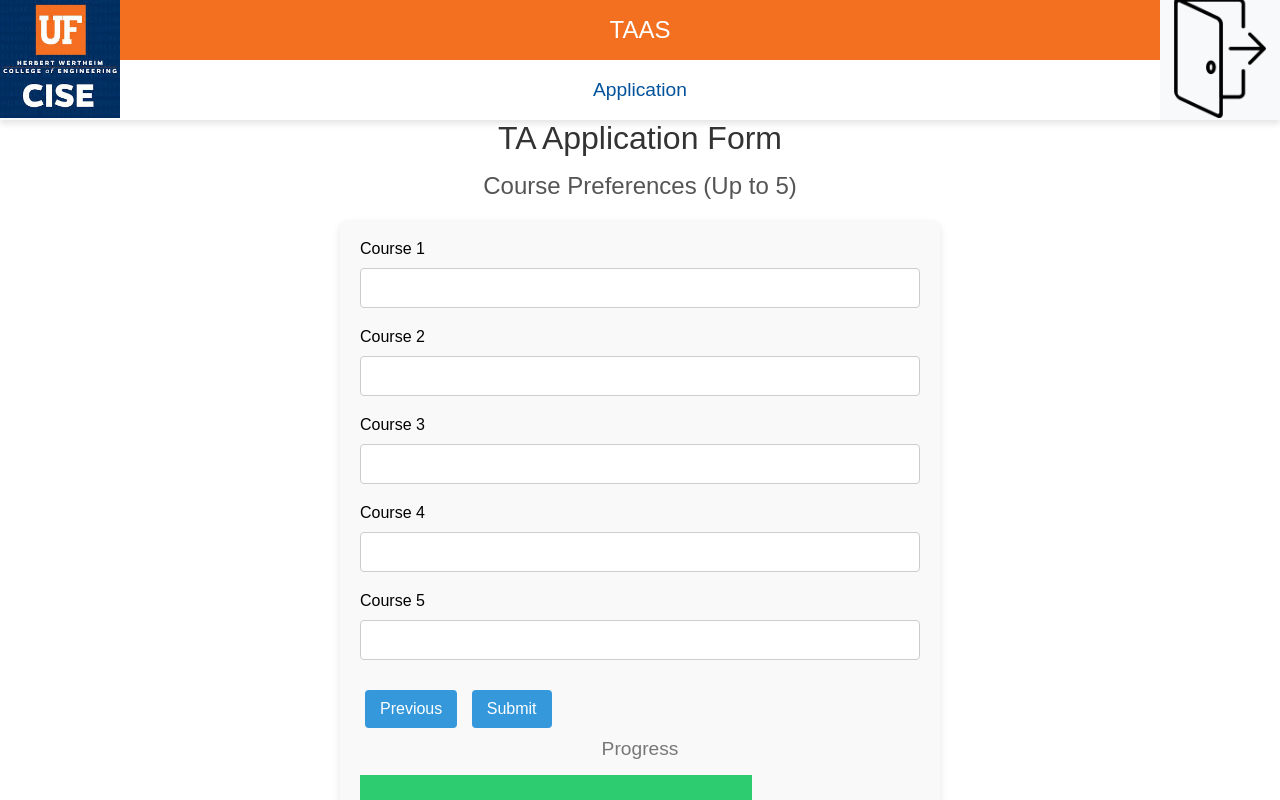
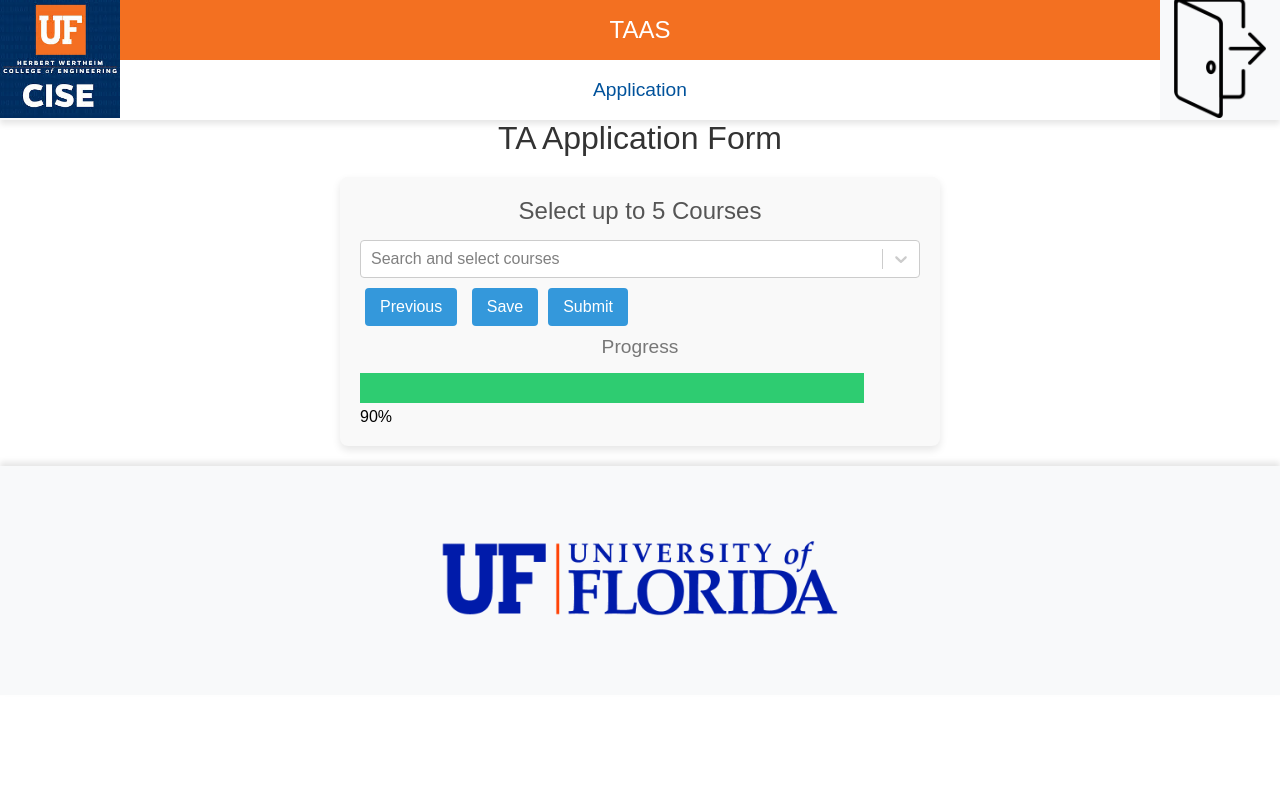
Before and after one commit to parkkyuseo/TAAS, a React (Create React App) app in the folder client/: page /application4 in a window 1280 px wide. Shown: the top 800 px of the page. Built offline with nearby package versions, Linux system fonts and the light colour scheme.

Commit message:
Course preferences updated, application submit feature added.

```diff
--- a/client/src/context/ApplicationContext.js
+++ b/client/src/context/ApplicationContext.js
@@ -15,6 +15,9 @@ export function ApplicationProvider({ children }) {
   const [travelPlan, setTravelPlan] = useState("");
   const [lastPage, setLastPage] = useState("application"); // Set default page for navigation
 
+  // Add selectedCourses state here
+  const [selectedCourses, setSelectedCourses] = useState([]); // Initialize as an empty array
+
   // Function to load application data from the backend and populate context
   const loadApplicationData = async (user_id) => {
     try {
@@ -31,6 +34,7 @@ export function ApplicationProvider({ children }) {
         setEap5837Status(data.eap_status?.eap_5837_status || "");
         setResearchAndTeachingInterests(data.research_and_teaching_interests || "");
         setTravelPlan(data.travel_plan || "n/a");
+        setSelectedCourses(data.course_preferences || []); // Load course preferences from backend if available
       }
     } catch (error) {
       console.error("Failed to load application data:", error);
@@ -50,6 +54,7 @@ export function ApplicationProvider({ children }) {
       researchAndTeachingInterests, setResearchAndTeachingInterests,
       travelPlan, setTravelPlan,
       lastPage, setLastPage,
+      selectedCourses, setSelectedCourses, // Added selectedCourses state here
       loadApplicationData
     }}>
       {children}
--- /dev/null
+++ b/client/src/data/courses.json
@@ -0,0 +1,39 @@
+[
+  { "code": "CAP 4730", "title": "Computational Structures in Computer Graphics" },
+  { "code": "CAP 4773", "title": "Projects in Data Science" },
+  { "code": "CDA 3101", "title": "Introduction to Computer Organization" },
+  { "code": "CDA 4630", "title": "Embedded Systems" },
+  { "code": "CEN 3031", "title": "Introduction to Software Engineering" },
+  { "code": "CEN 3913", "title": "Computer and Information Science and Engineering Design" },
+  { "code": "CEN 4072", "title": "Software Testing and Verification" },
+  { "code": "CEN 4721", "title": "Human Computer Interaction" },
+  { "code": "CEN 4914", "title": "Computer and Information Science and Engineering Design 2" },
+  { "code": "CGS 3065", "title": "Legal and Social Issues in Computing" },
+  { "code": "CIS 4301", "title": "Information and Database Systems" },
+  { "code": "CIS 4905", "title": "Individual Study in CISE" },
+  { "code": "CIS 4914", "title": "Senior Project" },
+  { "code": "CIS 4930", "title": "Algorithmic Economics" },
+  { "code": "CIS 4930", "title": "Approx Query Proc" },
+  { "code": "CIS 4930", "title": "3D Audio Interfaces" },
+  { "code": "CIS 4930", "title": "Computational Geometry" },
+  { "code": "CIS 4930", "title": "Computer Vision" },
+  { "code": "CIS 4930", "title": "Digital Currencies" },
+  { "code": "CIS 4930", "title": "Mobile Networking" },
+  { "code": "CIS 4930", "title": "Malware Reverse Engineering" },
+  { "code": "CIS 4930", "title": "NLP with Python" },
+  { "code": "CIS 4930", "title": "VR for Social Good" },
+  { "code": "CIS 4930", "title": "Web Applications" },
+  { "code": "CIS 4940", "title": "Practical Work" },
+  { "code": "CIS 4949", "title": "Co-Op Work in CISE" },
+  { "code": "CNT 4007C", "title": "Computer Network Fundamentals" },
+  { "code": "COP 2800", "title": "Computer Programming Using Java" },
+  { "code": "COP 3275", "title": "Computer Programming Using C" },
+  { "code": "COP 3502", "title": "Programming Fundamentals 1" },
+  { "code": "COP 3503", "title": "Programming Fundamentals 2" },
+  { "code": "COP 3530", "title": "Data Structures and Algorithm" },
+  { "code": "COP 4020", "title": "Programming Language Concepts" },
+  { "code": "COP 4600", "title": "Operating Systems" },
+  { "code": "COT 3100", "title": "Applications of Discrete Structures" },
+  { "code": "COT 4501", "title": "Numerical Analysis-A Computational Approach" },
+  { "code": "EGN 4912", "title": "Engineering Directed Independent Research" }
+]
--- a/client/src/pages/ApplicationHomepage.js
+++ b/client/src/pages/ApplicationHomepage.js
@@ -100,7 +100,12 @@ function ApplicationHomepage() {
         )}
 
         {applicationData.status === "Complete" && (
-          <button className="withdraw-button">Withdraw Application</button>
+          <div>
+            <button className="view-button" onClick={() => navigate("/application")}>
+              View Application
+            </button>
+            <button className="withdraw-button">Withdraw Application</button>
+          </div>
         )}
       </main>
 
--- a/client/src/pages/ApplicationPage4.js
+++ b/client/src/pages/ApplicationPage4.js
@@ -1,65 +1,167 @@
-
-import React, { useState } from "react";
-import { Link } from "react-router-dom";
+import React, { useState, useContext, useEffect } from "react";
+import Select from "react-select";
+import { Link, useNavigate } from "react-router-dom";
+import Header from '../components/Header';
+import Footer from '../components/Footer';
+import { ApplicationContext } from "../context/ApplicationContext";
 import '../styles/application.css';
-import Header from '../components/Header'
-import Footer from '../components/Footer'
+import courseListData from "../data/courses.json";
 
 function ApplicationPage4() {
+  const { selectedCourses, setSelectedCourses, loadApplicationData } = useContext(ApplicationContext);
+  const maxCourses = 5; // Maximum number of courses to select
 
-  const [course1, setCourse1] = useState("");
-  const [course2, setCourse2] = useState("");
-  const [course3, setCourse3] = useState("");
-  const [course4, setCourse4] = useState("");
-  const [course5, setCourse5] = useState("");
+  const courseList = courseListData || [];
+
+  const navigate = useNavigate();
+
+  // Load data
+  useEffect(() => {
+    const user_id = localStorage.getItem("user_id");
+    if (user_id) {
+      loadApplicationData(user_id);
+    }
+  }, []);
+
+
+  // Format courses for react-select
+  const courseOptions = courseList.map(course => ({
+    value: course.code,
+    label: `${course.code} | ${course.title}`,
+  }));
+
+  // Handle course selection changes
+  const handleCourseChange = (selectedOptions) => {
+    setSelectedCourses(selectedOptions.map(option => ({
+      course: option.value,
+      preference: "Highly Preferred",
+    })));
+  };
+
+  // Handle preference change for individual courses
+  const handlePreferenceChange = (courseCode, preference) => {
+    setSelectedCourses(prevCourses =>
+      prevCourses.map(course =>
+        course.course === courseCode ? { ...course, preference } : course
+      )
+    );
+  };
+  // Function to handle saving course preferences
+  const handleSave = async () => {
+    const user_id = localStorage.getItem("user_id");
+    const applicationData = {
+      course_preferences: selectedCourses
+    };
+
+    try {
+      const response = await fetch('http://127.0.0.1:5000/application', {
+        method: 'POST',
+        headers: {
+          'Content-Type': 'application/json',
+        },
+        body: JSON.stringify({ user_id, application_data: applicationData })
+      });
+
+      if (response.ok) {
+        console.log("Course preferences saved successfully");
+      } else {
+        console.error("Failed to save course preferences");
+      }
+    } catch (error) {
+      console.error("Error occurred while saving data:", error);
+    }
+  };
+
+  const handleSubmit = async () => {
+    const user_id = localStorage.getItem("user_id");
+    const applicationData = {
+      course_preferences: selectedCourses,
+    };
+
+    try {
+      const response = await fetch('http://127.0.0.1:5000/application_submit', {
+        method: 'POST',
+        headers: {
+          'Content-Type': 'application/json',
+        },
+        body: JSON.stringify({ user_id, application_data: applicationData })
+      });
+
+      if (response.ok) {
+        console.log("Application submitted successfully");
+        navigate("/application-homepage");  // Redirect to the Application Homepage
+      } else {
+        console.error("Failed to submit application");
+      }
+    } catch (error) {
+      console.error("Error occurred during submission:", error);
+    }
+  };
 
   return (
     <div>
-      <Header subtitle="Application" />  {/* Header component included here */}
+      <Header subtitle="Application" />
       <h1>TA Application Form</h1>
-      <h2>Course Preferences (Up to 5)</h2>
-      {/* contents of the application */}
-    <form>
-        <div>Course 1</div>
-        <input type = "text" value = {course1} onChange={(e) => setCourse1(e.target.value)}/>
-        <p></p>
-        <div>Course 2</div>
-        <input type = "text" value = {course2} onChange={(e) => setCourse2(e.target.value)}/>
-        <p></p>
-        <div>Course 3</div>
-        <input type = "text" value = {course3} onChange={(e) => setCourse3(e.target.value)}/>
-        <p></p>
-        <div>Course 4</div>
-        <input type = "text" value = {course4} onChange={(e) => setCourse4(e.target.value)}/>
-        <p></p>
-        <div>Course 5</div>
-        <input type = "text" value = {course5} onChange={(e) => setCourse5(e.target.value)}/>
-        <p></p>
 
+      <form className="application-form">
+        <h2>Select up to 5 Courses</h2>
+
+        {/* React-Select dropdown for course selection */}
+        <Select
+          isMulti
+          options={courseOptions}
+          value={selectedCourses.map(course => ({
+            value: course.course,
+            label: courseOptions.find(option => option.value === course.course)?.label,
+          }))}
+          onChange={handleCourseChange}
+          isOptionDisabled={() => selectedCourses.length >= maxCourses}
+          placeholder="Search and select courses"
+        />
+
+        {/* Preference dropdown for each selected course */}
+        {selectedCourses.map(course => (
+          <div key={course.course} style={{ marginTop: "10px" }}>
+            <label>{course.course} Preference:</label>
+            <select
+              value={course.preference}
+              onChange={(e) => handlePreferenceChange(course.course, e.target.value)}
+            >
+              <option value="Highly Preferred">Highly Preferred</option>
+              <option value="Somewhat Preferred">Somewhat Preferred</option>
+              <option value="Neither Preferred nor Undesired">Neither Preferred nor Undesired</option>
+              <option value="Undesired but Acceptable">Undesired but Acceptable</option>
+            </select>
+          </div>
+        ))}
+
+        <div className="button-group">
           <Link to="/application3">
-        <button>Previous</button>  {/* Button to navigate to the previous application page */}
+            <button>Previous</button> {/* Link to previous page */}
           </Link>
 
-      <Link to="/submission">
-        <button>Submit</button>  {/* Button to navigate to the submission page */}
-      </Link>
 
-      <h3> Progress </h3>
+          <button type="button" onClick={handleSave}>Save</button>
 
-          <div className = "progressbar">
-            <div style= {{
+
+          <button type="button" onClick={handleSubmit}>Submit</button>
+
+        </div>
+
+        <h3>Progress</h3>
+        <div className="progressbar">
+          <div style={{
             height: "30px",
-              width: "70%",
+            width: "90%", // 90% progress for fourth page
             backgroundColor: "#2ecc71"
           }}> </div>
         </div>
+        <div>90%</div>
+      </form>
 
-        <div> 70% </div>
-      </form>
-      <Footer />  {/* Footer component included here */}
+      <Footer />
     </div>
   );
 }
 
-
 export default ApplicationPage4;
--- a/client/src/styles/applicationHomepage.css
+++ b/client/src/styles/applicationHomepage.css
@@ -17,7 +17,7 @@ p {
   font-size: 1.2rem;
 }
 
-.begin-button, .continue-button, .withdraw-button {
+.begin-button, .continue-button, .withdraw-button, .view-button {
   padding: 10px 20px;
   margin: 10px;
   font-size: 1rem;
@@ -27,7 +27,7 @@ p {
   cursor: pointer;
 }
 
-.begin-button {
+.begin-button, .view-button {
   background-color: #3498db; /* Blue */
 }
 
```
Also changed, not shown: 2 other files (tests, documents, lock files or other folders). Lines whose indentation alone changed are shown as unchanged.
